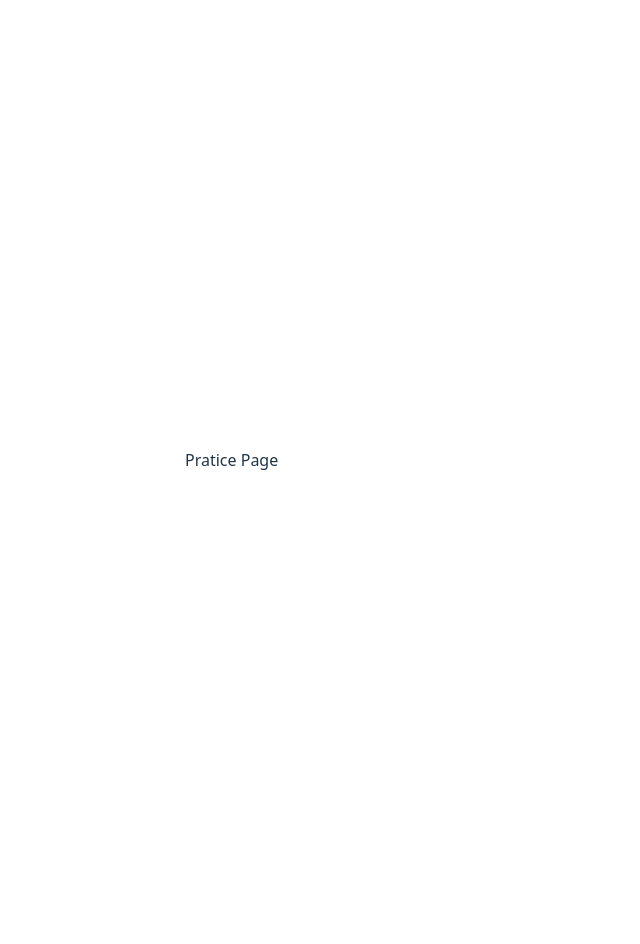
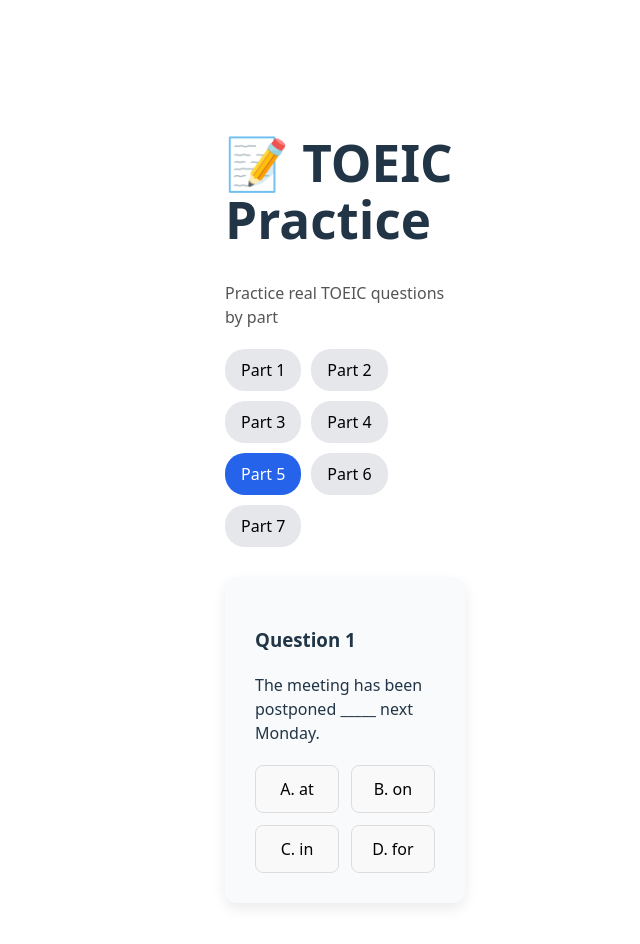
Before and after one commit to truongluu46/toeic-web, a React (Vite) app: page /practice in a window 1280 px wide. Shown: the part 440-1384 px from the top of the page, without its empty margins (315-955 px from the left). Built offline with nearby package versions, Linux system fonts and the light colour scheme.

Commit message:
feat: add basic UI fr practice and vocabulary

```diff
--- a/src/App.jsx
+++ b/src/App.jsx
@@ -9,7 +9,7 @@
     <Routes>
       <Route path="/" element={<Home />} />
       <Route path="/practice" element={<Practice />} />
-      <Route path="/practice" element={<Practice />} />
+      <Route path="/vocabulary" element={<Vocabulary />} />
     </Routes>
     </BrowserRouter>
   );
--- a/src/pages/Practice.jsx
+++ b/src/pages/Practice.jsx
@@ -1,3 +1,38 @@
+import "../styles/Practice.css";
+
 export default function Practice() {
-    return <div> Pratice Page</div>;
+  return (
+    <div className="practice-page">
+      <h1>📝 TOEIC Practice</h1>
+      <p className="subtitle">
+        Practice real TOEIC questions by part
+      </p>
+
+      {/* Part selection */}
+      <div className="part-list">
+        <button className="part-btn">Part 1</button>
+        <button className="part-btn">Part 2</button>
+        <button className="part-btn">Part 3</button>
+        <button className="part-btn">Part 4</button>
+        <button className="part-btn active">Part 5</button>
+        <button className="part-btn">Part 6</button>
+        <button className="part-btn">Part 7</button>
+      </div>
+
+      {/* Question card */}
+      <div className="question-card">
+        <h3>Question 1</h3>
+        <p>
+          The meeting has been postponed _____ next Monday.
+        </p>
+
+        <div className="answers">
+          <button>A. at</button>
+          <button>B. on</button>
+          <button>C. in</button>
+          <button>D. for</button>
+        </div>
+      </div>
+    </div>
+  );
 }
--- a/src/pages/Vocabulary.jsx
+++ b/src/pages/Vocabulary.jsx
@@ -1,3 +1,46 @@
+import "../styles/Vocabulary.css";
+
 export default function Vocabulary() {
-    return <div> Vocabulary Page</div>;
+  return (
+    <div className="vocab-page">
+      <h1>📘 TOEIC Vocabulary</h1>
+      <p className="subtitle">
+        Learn important TOEIC words by topic and level
+      </p>
+
+      {/* Filter */}
+      <div className="vocab-filter">
+        <input type="text" placeholder="Search word..." />
+
+        <select>
+          <option>All Topics</option>
+          <option>Business</option>
+          <option>Office</option>
+          <option>Travel</option>
+          <option>Finance</option>
+        </select>
+      </div>
+
+      {/* Vocabulary list */}
+      <div className="vocab-list">
+        <div className="vocab-card">
+          <h3>contract</h3>
+          <span className="type">noun</span>
+          <p>An official written agreement</p>
+        </div>
+
+        <div className="vocab-card">
+          <h3>deadline</h3>
+          <span className="type">noun</span>
+          <p>The latest time something must be done</p>
+        </div>
+
+        <div className="vocab-card">
+          <h3>negotiate</h3>
+          <span className="type">verb</span>
+          <p>To discuss in order to reach an agreement</p>
+        </div>
+      </div>
+    </div>
+  );
 }
--- /dev/null
+++ b/src/styles/Practice.css
@@ -0,0 +1,56 @@
+.practice-page {
+  padding: 40px;
+  max-width: 900px;
+  margin: auto;
+}
+
+.subtitle {
+  color: #555;
+  margin-bottom: 20px;
+}
+
+.part-list {
+  display: flex;
+  flex-wrap: wrap;
+  gap: 10px;
+  margin-bottom: 30px;
+}
+
+.part-btn {
+  padding: 10px 16px;
+  border-radius: 20px;
+  border: none;
+  background: #e5e7eb;
+  cursor: pointer;
+}
+
+.part-btn.active {
+  background: #2563eb;
+  color: white;
+}
+
+.question-card {
+  background: #f9fafb;
+  padding: 30px;
+  border-radius: 12px;
+  box-shadow: 0 6px 14px rgba(0,0,0,0.08);
+}
+
+.answers {
+  margin-top: 20px;
+  display: grid;
+  grid-template-columns: 1fr 1fr;
+  gap: 12px;
+}
+
+.answers button {
+  padding: 12px;
+  border-radius: 8px;
+  border: 1px solid #ddd;
+  cursor: pointer;
+}
+
+.answers button:hover {
+  background: #2563eb;
+  color: white;
+}
--- /dev/null
+++ b/src/styles/Vocabulary.css
@@ -0,0 +1,44 @@
+.vocab-page {
+  padding: 40px;
+  max-width: 1000px;
+  margin: auto;
+}
+
+.subtitle {
+  color: #555;
+  margin-bottom: 20px;
+}
+
+.vocab-filter {
+  display: flex;
+  gap: 12px;
+  margin-bottom: 30px;
+}
+
+.vocab-filter input,
+.vocab-filter select {
+  padding: 10px;
+  font-size: 16px;
+}
+
+.vocab-list {
+  display: grid;
+  grid-template-columns: repeat(auto-fill, minmax(250px, 1fr));
+  gap: 20px;
+}
+
+.vocab-card {
+  padding: 20px;
+  border-radius: 12px;
+  background: #f9fafb;
+  box-shadow: 0 4px 10px rgba(0,0,0,0.05);
+}
+
+.vocab-card h3 {
+  margin-bottom: 6px;
+}
+
+.type {
+  font-size: 13px;
+  color: #2563eb;
+}
```
